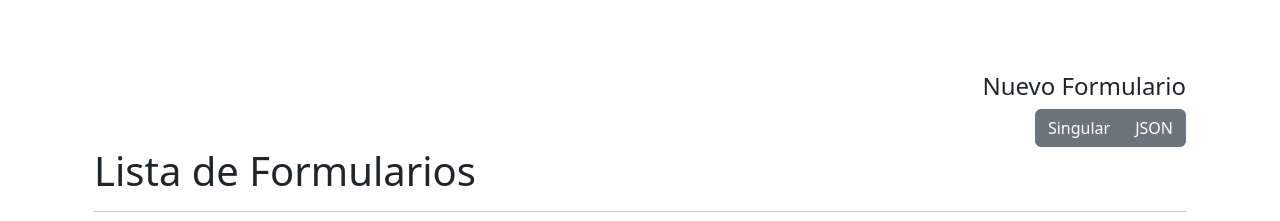
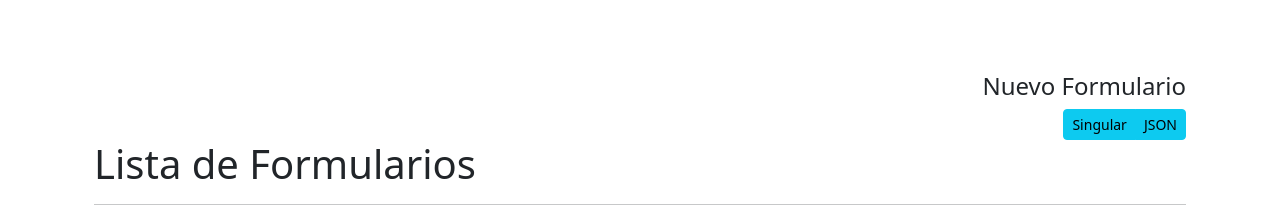
Before and after one commit to Macaya25/Proyecto-Verificable, a Flask app: page /forms in a window 1280 px wide. Shown: the part 56-277 px from the top of the page. Run offline with Flask 3, Linux system fonts and the light colour scheme; some libraries are stand-ins or nearby versions.

Commit message:
Cambio color/clase a boton para singular/json.

```diff
--- a/app/templates/forms.html
+++ b/app/templates/forms.html
@@ -5,8 +5,8 @@
     <h4 class="col-12 d-flex justify-content-end"> Nuevo Formulario </h4>
     <div class="col-12 d-flex justify-content-end">
         <div class="btn-group" role="group" aria-label="Options">
-            <a class="btn btn-secondary" href="{{ url_for('form') }}"> Singular </a>
-            <a class="btn btn-secondary" href="{{ url_for('formJson') }}"> JSON </a>
+            <a class="btn btn-info btn-sm" href="{{ url_for('form') }}"> Singular </a>
+            <a class="btn btn-info btn-sm" href="{{ url_for('formJson') }}"> JSON </a>
         </div>
     </div>
     <h1>Lista de Formularios</h1>
--- a/app/templates/navbar.html
+++ b/app/templates/navbar.html
@@ -7,7 +7,7 @@
       <div class="collapse navbar-collapse" id="navbarSupportedContent">
         <ul class="navbar-nav me-auto mb-2 mb-lg-0">
           <li class="nav-item">
-            <a class="nav-link active" aria-current="page" href="#">Home</a>
+            <a class="nav-link active" aria-current="page" href="/">Home</a>
           </li>
           <li class="nav-item">
             <a class="nav-link" href="/forms">Forms</a>
```
